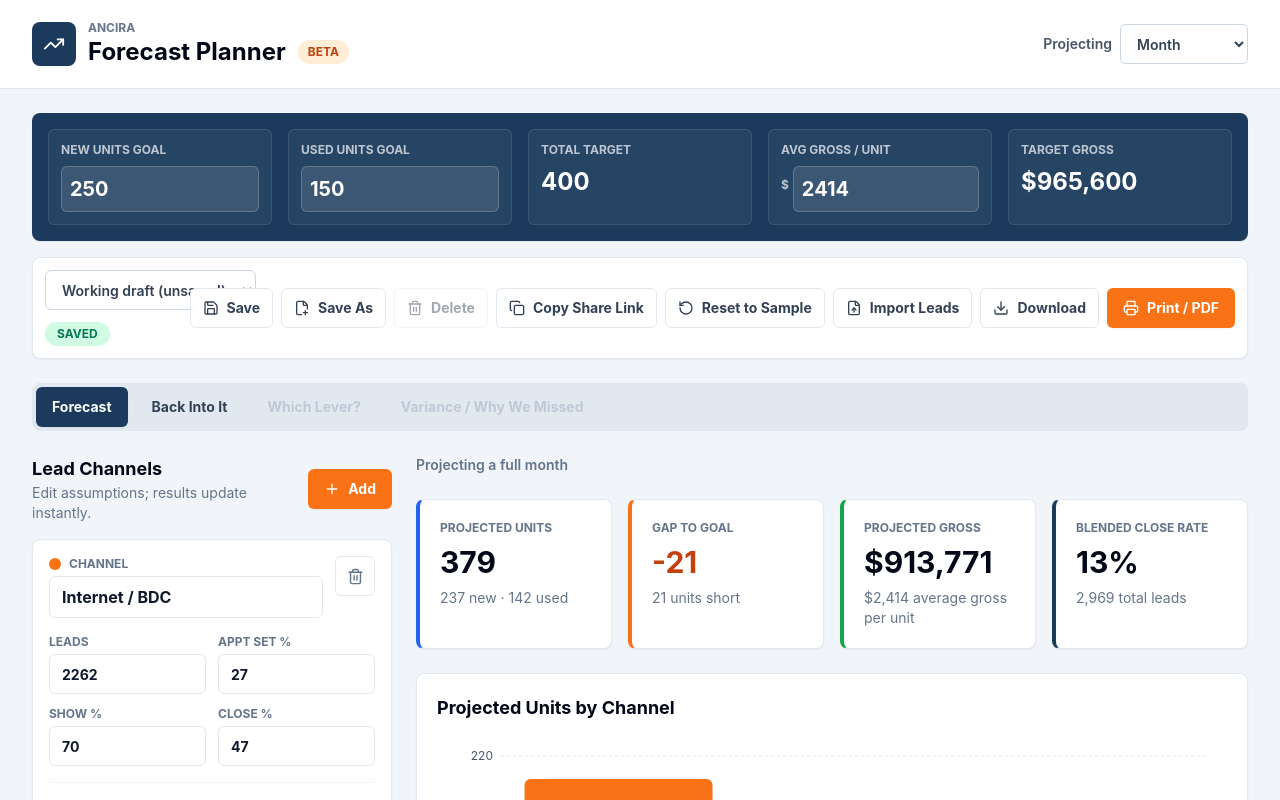
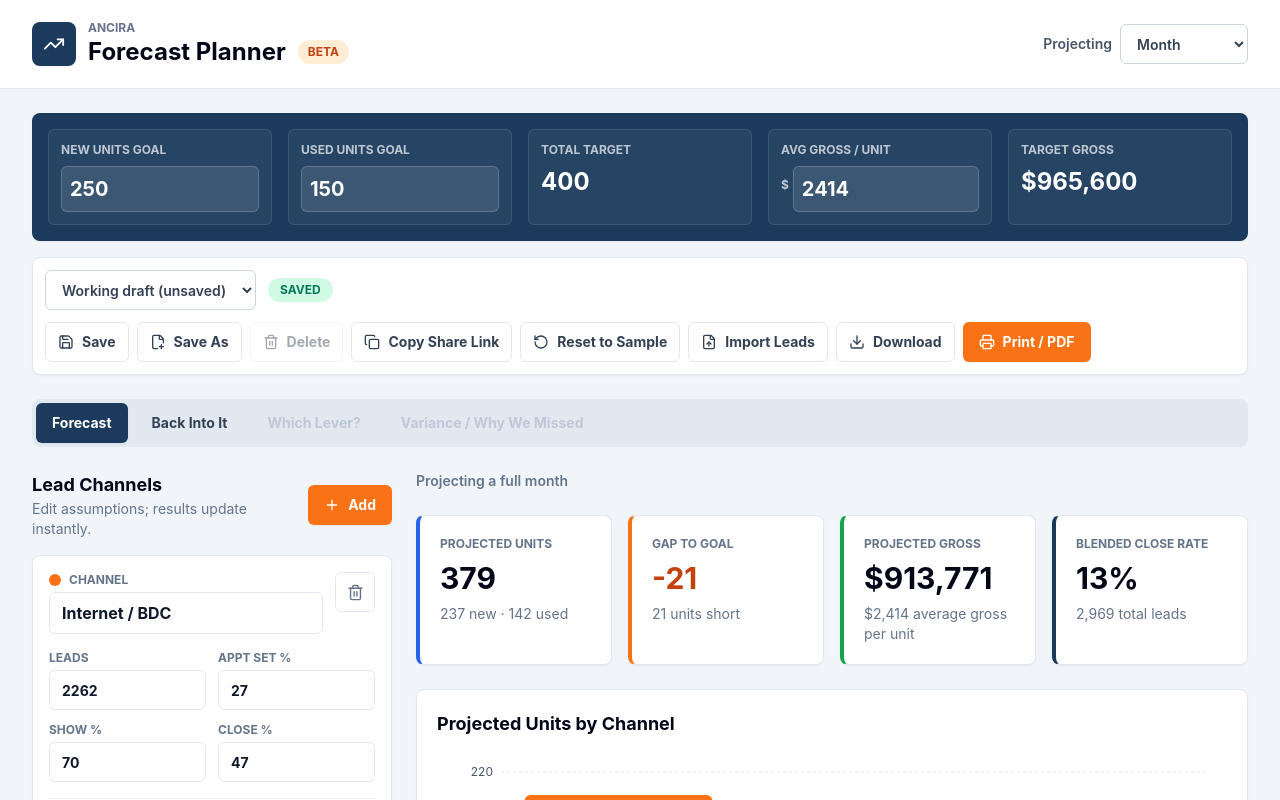
Before and after one commit to 29834329834932840320392/forecast-dashboard, a React (Vite) app: page / in a window 1280 px wide. Shown: the top 800 px of the page. Built offline with nearby package versions, Linux system fonts and the light colour scheme; the HTML template or start-up script is replaced by a standard one.

Commit message:
Give scenario actions a dedicated row

```diff
--- a/src/index.css
+++ b/src/index.css
@@ -64,7 +64,7 @@ button:disabled {
   }
 
   .scenario-bar {
-    @apply mt-4 flex flex-col gap-3 rounded-lg border border-slate-200 bg-white p-3 shadow-sm xl:flex-row xl:items-center xl:justify-between;
+    @apply mt-4 flex flex-col gap-3 rounded-lg border border-slate-200 bg-white p-3 shadow-sm;
   }
 
   .action-row {
```
